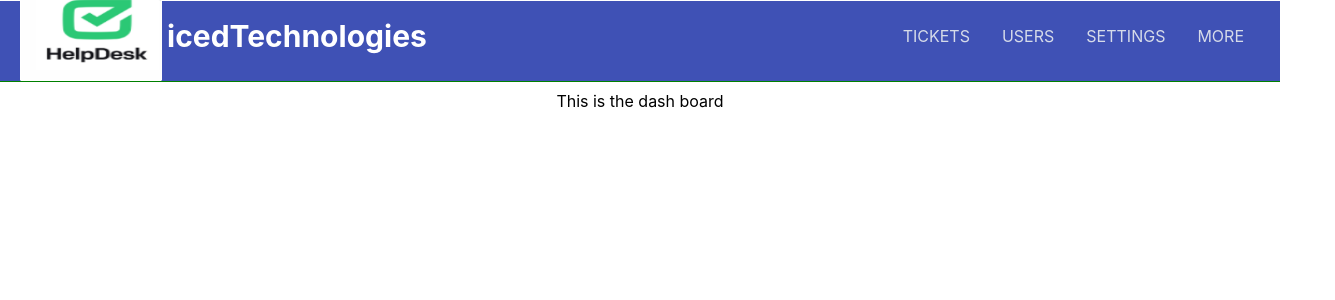
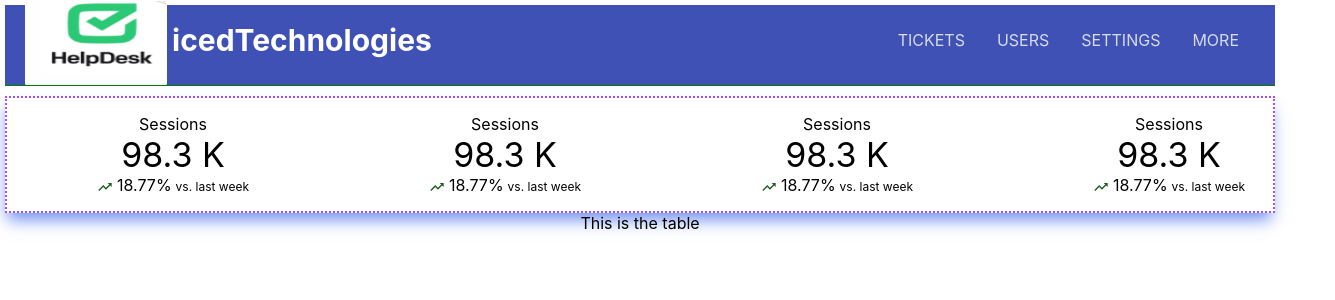
Before and after one commit to dzzirima/final_year_frontend, a React (Create React App) app: page / in a window 1280 px wide. Shown: the top 300 px of the page, 1335 px wide, since content can reach past the window. Built offline with nearby package versions, Linux system fonts and the light colour scheme.

Commit message:
summaries  done

```diff
--- a/src/App.css
+++ b/src/App.css
@@ -8,7 +8,7 @@
 }
 
 body{
-  margin: 0%;
+  margin: 5px;
   padding: 0%;
 }
 @media (prefers-reduced-motion: no-preference) {
--- /dev/null
+++ b/src/components/Summary/Summary.jsx
@@ -0,0 +1,38 @@
+import * as React from 'react';
+import TrendingUpIcon from '@mui/icons-material/TrendingUp';
+import { Box } from '@mui/system';
+
+export default function Summary() {
+  return (
+    <Box
+      sx={{
+        bgcolor: 'background.paper',
+        boxShadow: 1,
+        borderRadius: 1,
+        p: 2,
+        minWidth: 300,
+      }}
+    >
+      <Box sx={{ color: 'text.secondary' }}>Sessions</Box>
+      <Box sx={{ color: 'text.primary', fontSize: 34, fontWeight: 'medium' }}>
+        98.3 K
+      </Box>
+      <TrendingUpIcon
+        sx={{ color: 'success.dark', fontSize: 16, verticalAlign: 'sub' }}
+      />
+      <Box
+        sx={{
+          color: 'success.dark',
+          display: 'inline',
+          fontWeight: 'medium',
+          mx: 0.5,
+        }}
+      >
+        18.77%
+      </Box>
+      <Box sx={{ color: 'text.secondary', display: 'inline', fontSize: 12 }}>
+        vs. last week
+      </Box>
+    </Box>
+  );
+}
--- a/src/pages/Dashboard/DashBoard.jsx
+++ b/src/pages/Dashboard/DashBoard.jsx
@@ -1,9 +1,18 @@
-import React from 'react'
+import React, { useState } from 'react'
+import Summary from '../../components/Summary/Summary'
+import './index.css'
 
 const DashBoard = () => {
+    const [cost, setcost] = useState(0)
     return (
-        <div>
-            This is the dash board
+        <div className = "mainDashBoard">
+            <div className="mainSummaryContainer">
+            <Summary/>
+            <Summary/>
+            <Summary/>
+            <Summary/>
+            </div>
+            <div className="tableDiv"> This is the table </div>
 
         </div>
     )
--- a/src/pages/Dashboard/index.css
+++ b/src/pages/Dashboard/index.css
@@ -0,0 +1,15 @@
+.mainDashBoard{
+    display: flex;
+    flex-direction: column;
+}
+
+.mainSummaryContainer{
+    border: 2px dotted #a250ff;
+background: #ffffff;
+
+    display: flex;
+    flex-direction: row;
+    box-shadow: -1px 10px 15px -3px rgba(51,95,234,0.68);
+-webkit-box-shadow: -1px 10px 15px -3px rgba(51,95,234,0.68);
+-moz-box-shadow: -1px 10px 15px -3px rgba(51,95,234,0.68);
+}
--- a/src/pages/Users/Users.jsx
+++ b/src/pages/Users/Users.jsx
@@ -3,6 +3,7 @@ import React from 'react'
 const Users = () => {
     return (
         <div>
+            This is the users page
 
         </div>
     )
```
